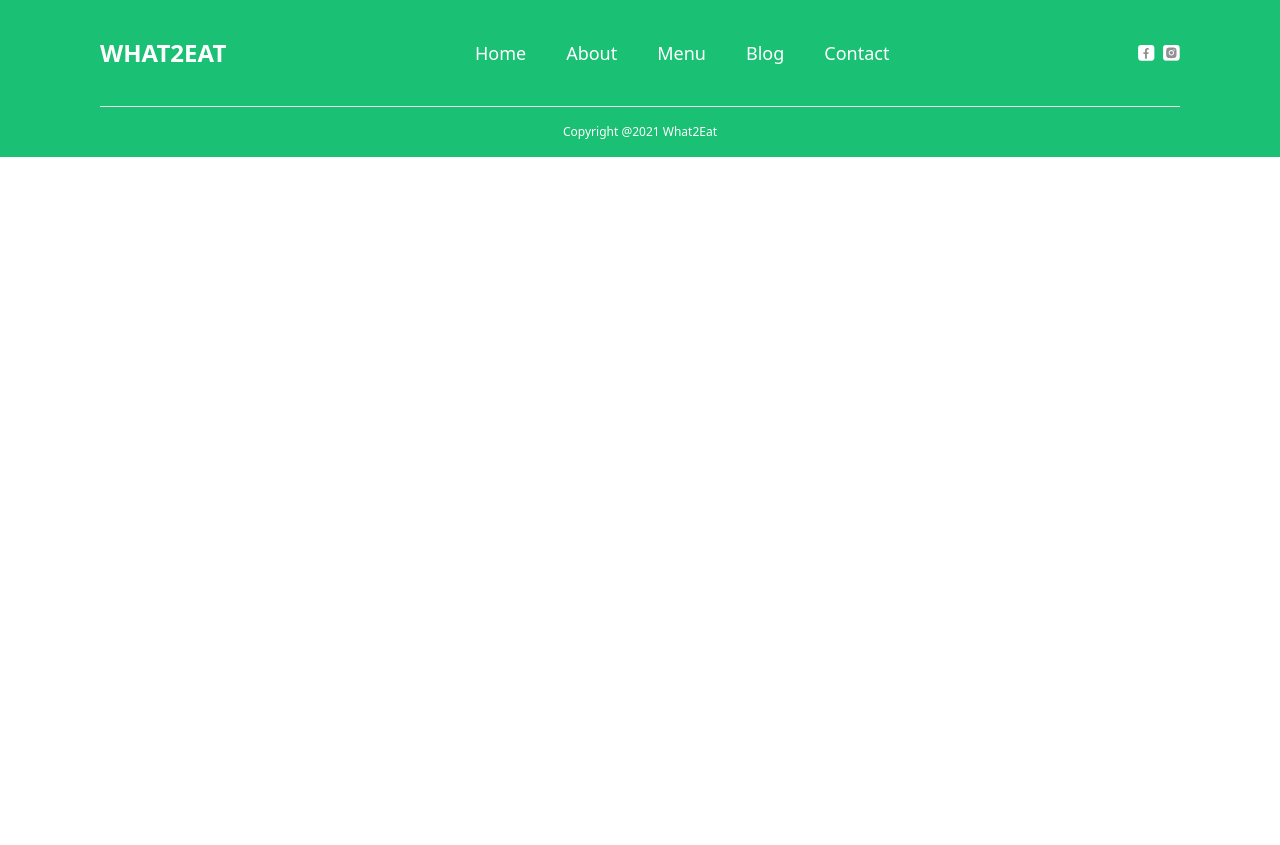
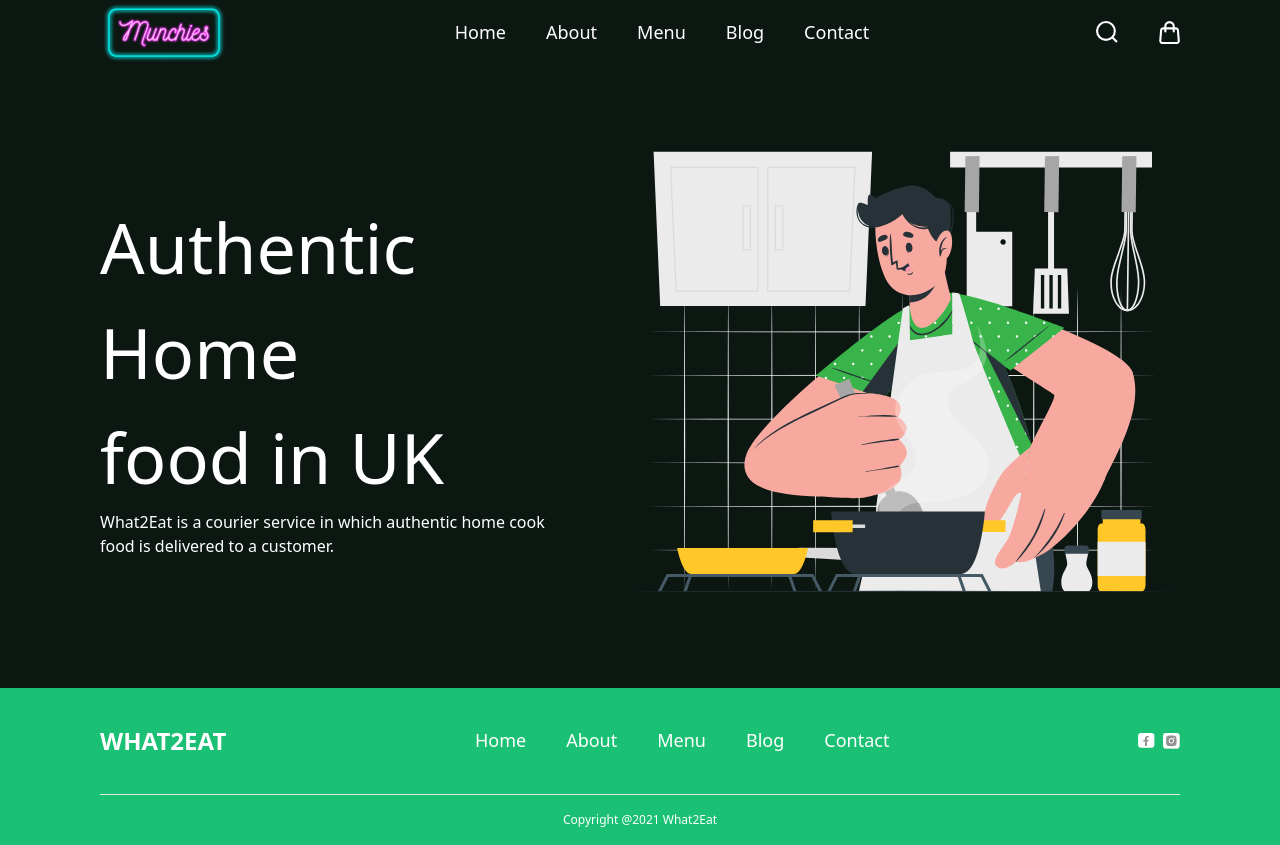
Before and after one commit to amin-ruhul/landing, a Next.js app: page / in a window 1280 px wide. Before the commit the page ends 800 px from the top, so only its background shows below. Built offline with nearby package versions, Linux system fonts and the light colour scheme.

Commit message:
feat: Add layout

```diff
--- a/components/hero/index.tsx
+++ b/components/hero/index.tsx
@@ -2,7 +2,7 @@ import Image from "next/image";
 
 function HeroSection() {
   return (
-    <section className="flex items-center py-[5rem] justify-between">
+    <section className="flex items-center py-[5rem] justify-between bg-[#0C1712] px-[6.25rem]">
       <div className="text-[#ffffff]">
         <h1 className="text-[4.375rem] landing-[5.125rem] ">
           Authentic Home <br /> food in UK
--- a/components/layout/Navbar.tsx
+++ b/components/layout/Navbar.tsx
@@ -2,7 +2,7 @@ import Image from "next/image";
 
 function Navbar() {
   return (
-    <nav className=" flex items-center justify-between">
+    <nav className=" flex items-center justify-between bg-[#0C1712] px-[6.25rem]">
       <div>
         <Image
           src="/assets/icons/logo.svg"
--- /dev/null
+++ b/components/layout/index.tsx
@@ -0,0 +1,19 @@
+import React from "react";
+import Navbar from "./Navbar";
+import Footer from "./Footer";
+
+type ParentProps = {
+  children: React.ReactNode;
+};
+
+function Layout({ children }: ParentProps) {
+  return (
+    <>
+      <Navbar />
+      {children}
+      <Footer />
+    </>
+  );
+}
+
+export default Layout;
--- a/pages/_app.tsx
+++ b/pages/_app.tsx
@@ -1,6 +1,11 @@
-import '../styles/globals.css'
-import type { AppProps } from 'next/app'
+import "../styles/globals.css";
+import type { AppProps } from "next/app";
+import Layout from "../components/layout";
 
 export default function App({ Component, pageProps }: AppProps) {
-  return <Component {...pageProps} />
+  return (
+    <Layout>
+      <Component {...pageProps} />
+    </Layout>
+  );
 }
--- a/pages/index.tsx
+++ b/pages/index.tsx
@@ -1,9 +1,10 @@
+import HeroSection from "../components/hero";
 import Footer from "../components/layout/Footer";
 
 export default function Home() {
   return (
     <div className="">
-      <Footer />
+      <HeroSection />
     </div>
   );
 }
```
